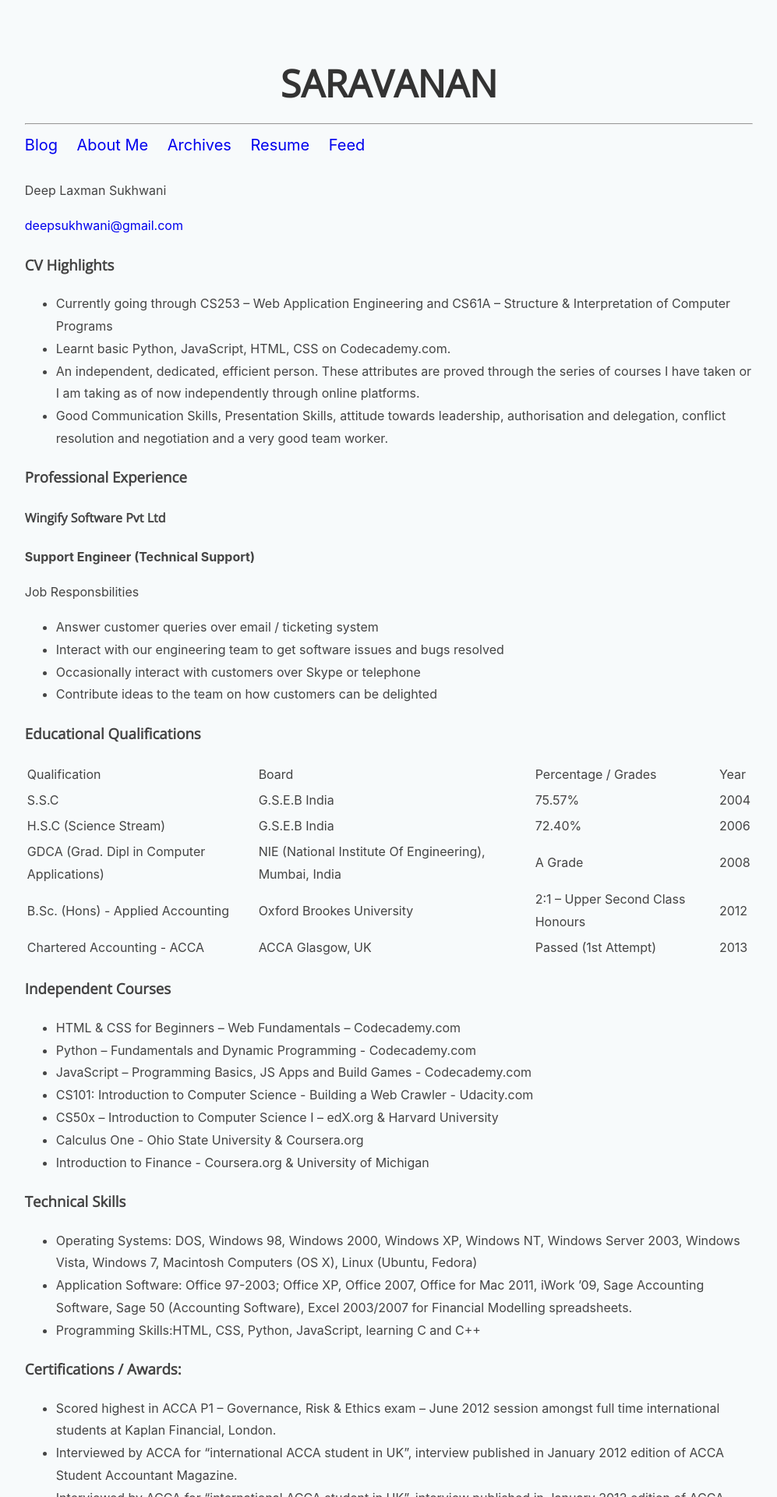
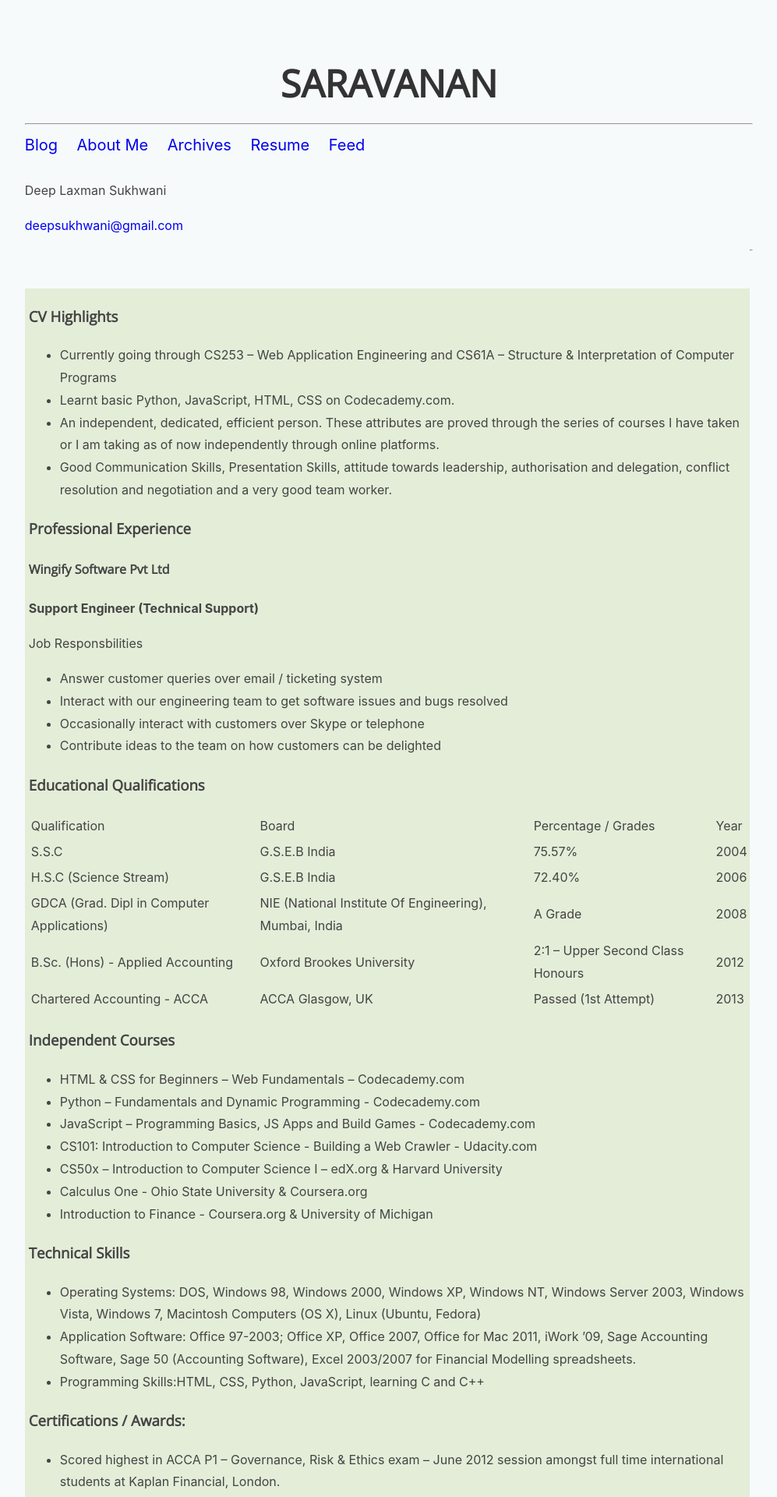
Before and after one commit to saravanaram/saravanaram.github.io, a Jekyll site: the page built from resume.html, in a window 1280 px wide. Shown: the top 1920 px of the page at 78% size, without its empty margins (141-1138 px from the left). Built offline with Jekyll 4.4.1, drawn with Linux system fonts in a browser that asks for light colours.

Commit message:
Update ebmfw.css

```diff
--- a/assets/css/ebmfw.css
+++ b/assets/css/ebmfw.css
@@ -116,3 +116,14 @@
 font-weight:400;
 font-size:20px;
 }
+.right
+{
+    float: left;
+    margin-top: 50px;
+    padding-left:5px;
+    /*margin-right: -10px;
+    margin-left: 14%;*/
+    height: auto;
+    width: 99%;
+    background-color: #E3EDD8;
+    }
```
